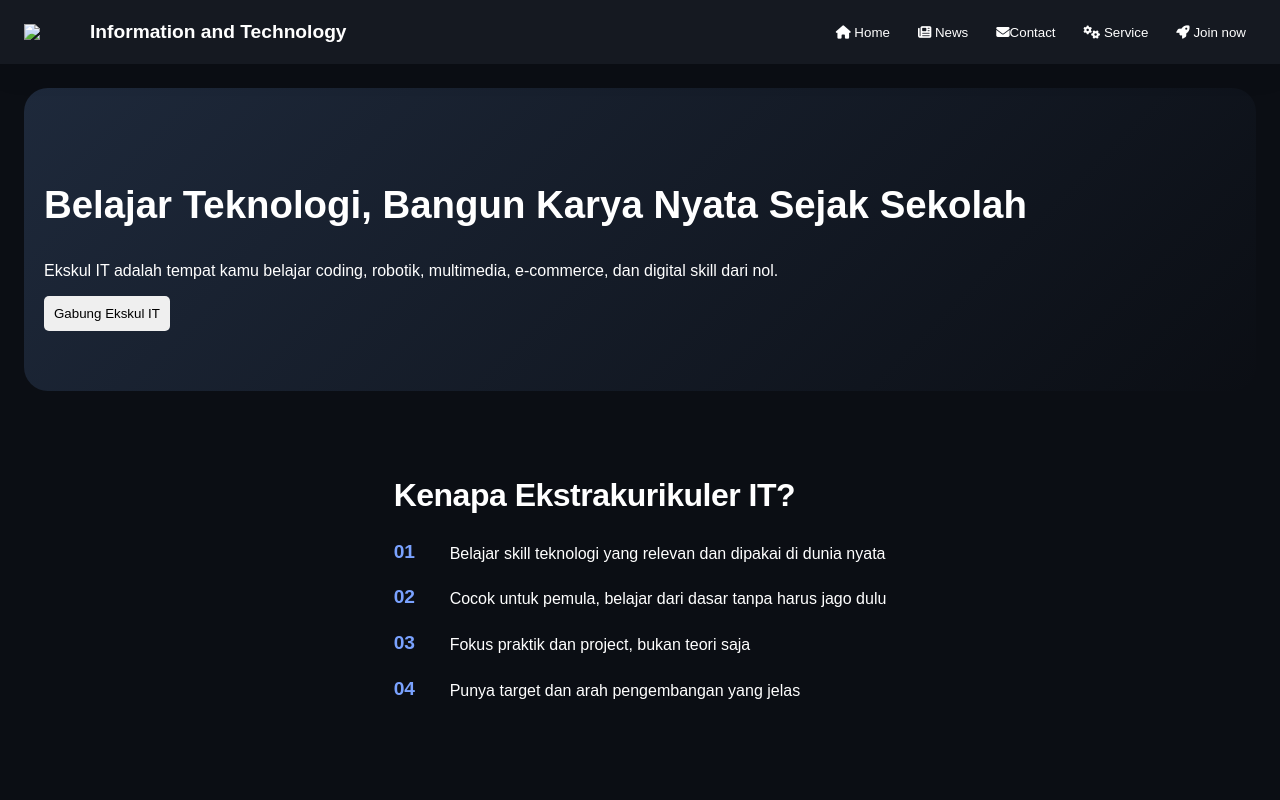
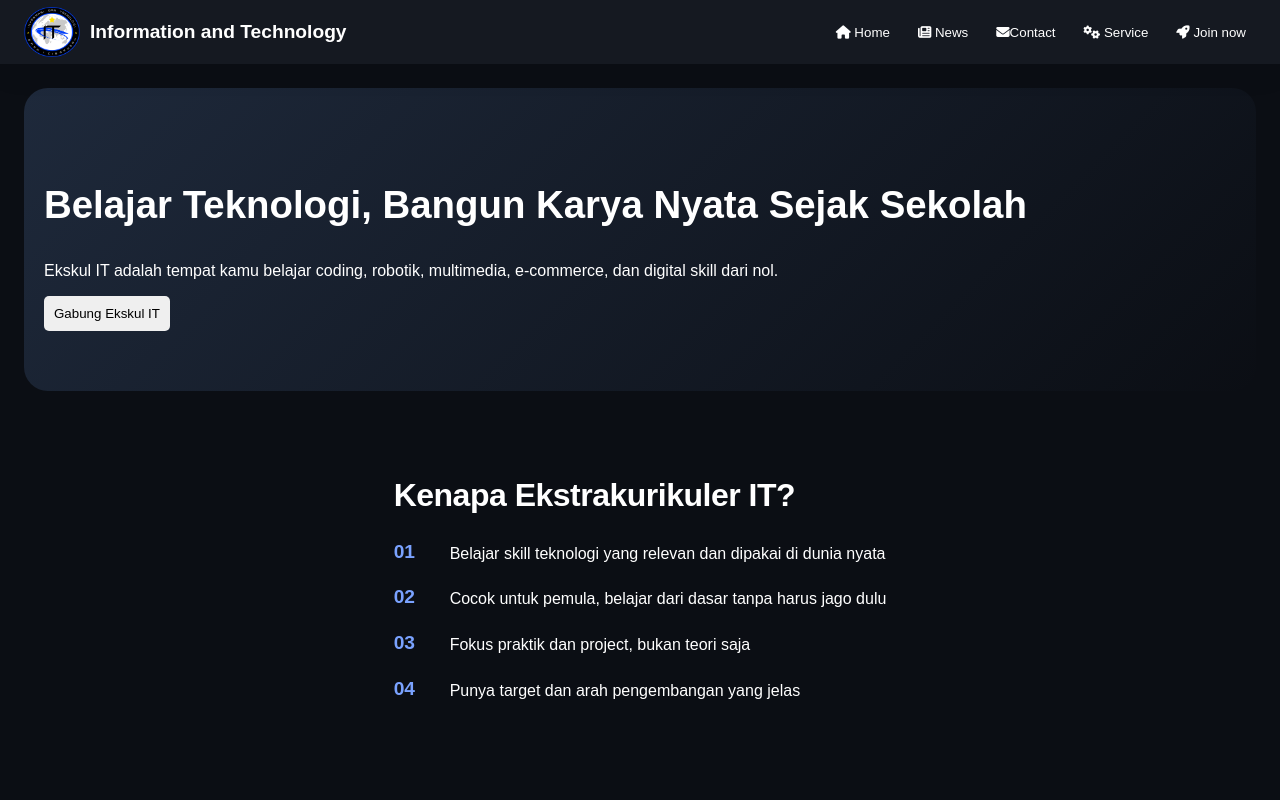
Before and after one commit to it-id-xyz/website, a plain HTML site: page index.html in a window 1280 px wide. Shown: the top 800 px of the page. Drawn offline with Linux system fonts and the light colour scheme; the site is published under a folder, as on GitHub Pages, so addresses that start at the root find nothing.

Commit message:
Update index.html

```diff
--- a/index.html
+++ b/index.html
@@ -10,7 +10,7 @@
 <body>
     <header class="navbar">
         <div class="nav-logo">
-        <img src="/assets/img/it.png" class="logo">
+        <img src="assets/img/it.png" class="logo">
         <h1>Information and Technology</h1>
         </div>
         <nav class="nav-btn-mobile">
@@ -260,4 +260,5 @@
 
     <script src="assets/js/index.js"></script>
 </body>
+
 </html>
```
